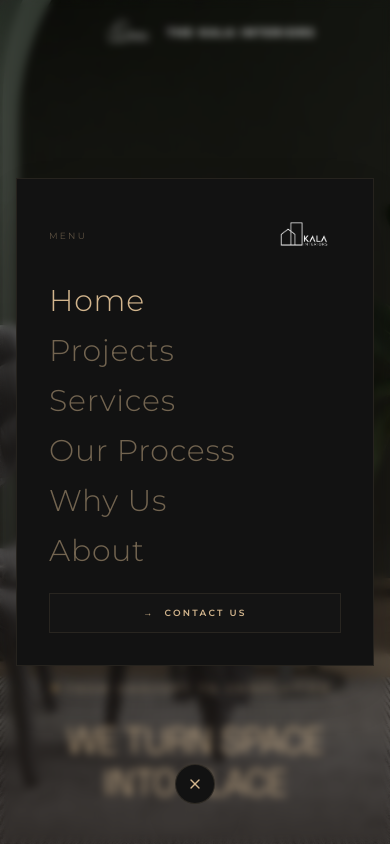
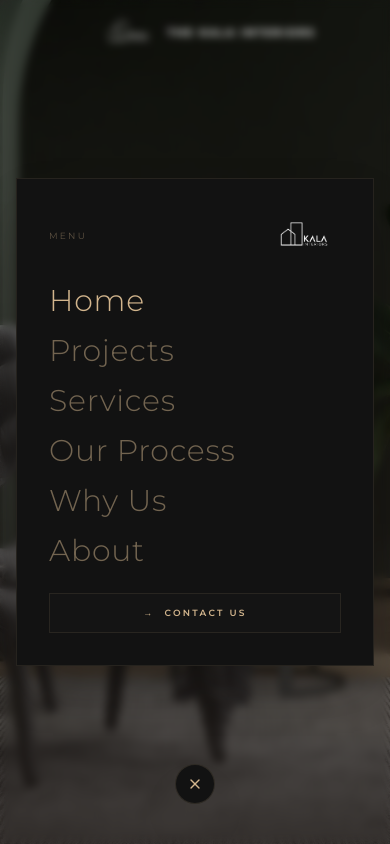
Before and after one commit to Rendersarc2026/kala, a Next.js app: page / in a window 390 px wide. Shown: the top 844 px of the page. Built offline with nearby package versions, Linux system fonts and the light colour scheme; no server answers; the database is empty.

Commit message:
feat: Adjust padding in Hero content for improved layout

```diff
--- a/components/HomeClient.tsx
+++ b/components/HomeClient.tsx
@@ -110,7 +110,7 @@ export default function HomeClient({
           {/* Hero Content */}
           <motion.div
             style={{ opacity }}
-            className="relative z-20 w-full px-10 md:px-16 lg:px-36 pb-10 md:pb-16 lg:pb-36 flex flex-col items-center md:items-start justify-end text-center md:text-left pointer-events-auto"
+            className="relative z-20 w-full px-10 md:px-16 lg:px-36 pb-56 md:pb-16 lg:pb-36 flex flex-col items-center md:items-start justify-end text-center md:text-left pointer-events-auto"
           >
             {/* Left Column: Eyebrow + Staggered Headline */}
             <div className="flex flex-col items-center md:items-start max-w-2xl w-full">
```
